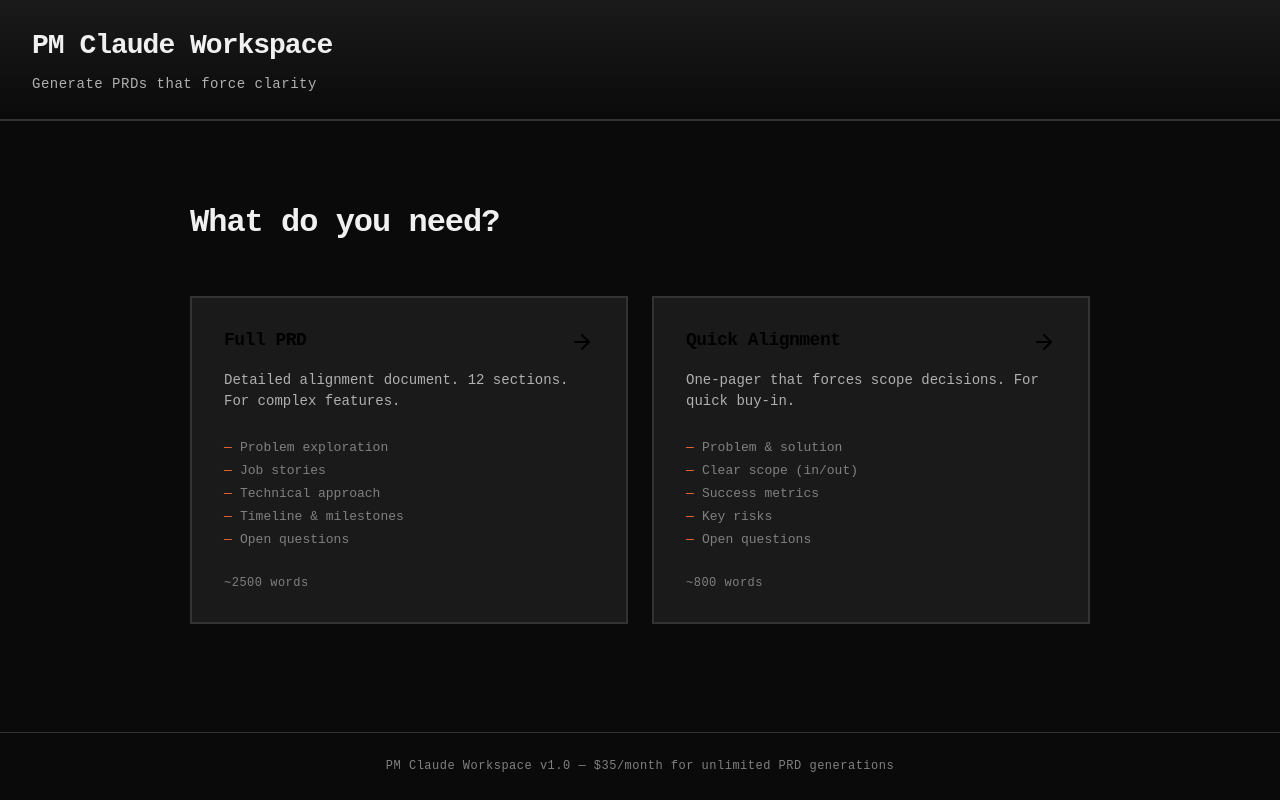
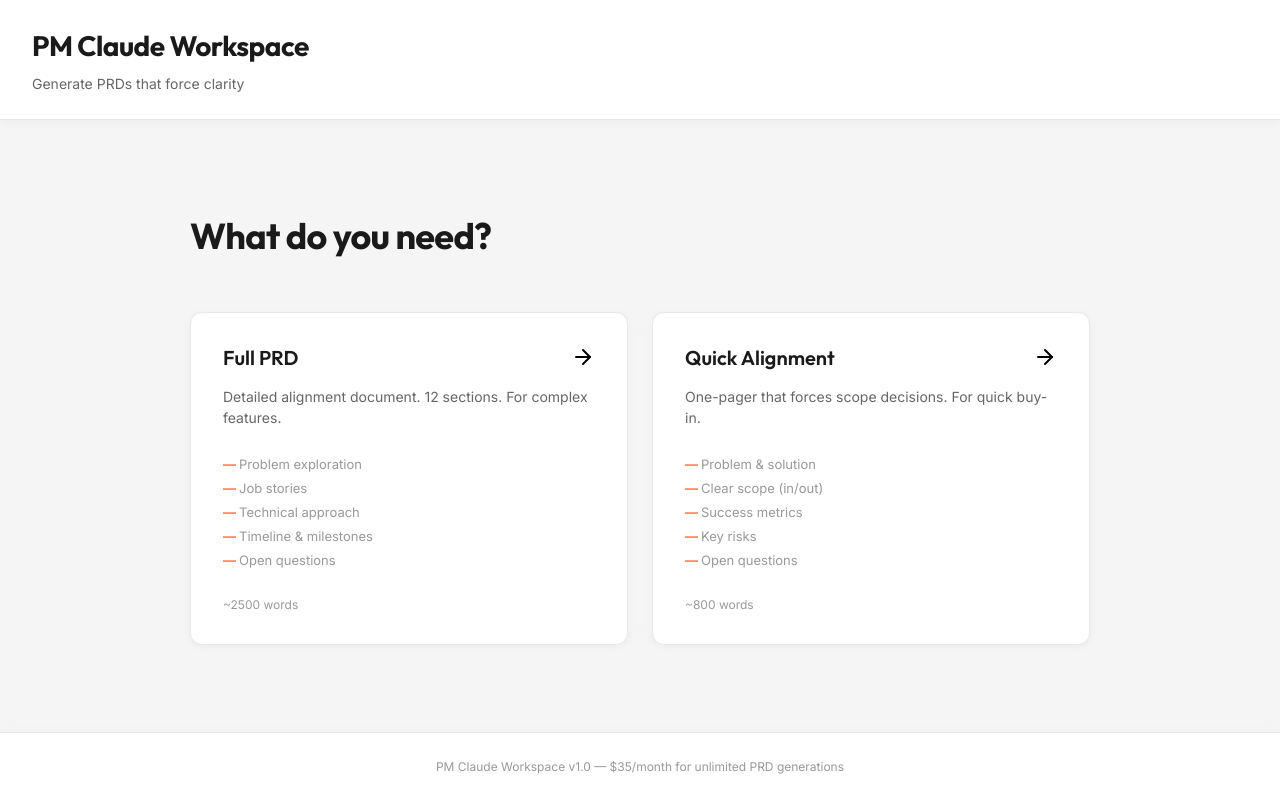
Before and after one commit to purdalmya/pm-claude-workspace, a React (Create React App) app: page / in a window 1280 px wide. Built offline with nearby package versions, Linux system fonts and the light colour scheme.

Commit message:
redesign with opinionated clarity direction

```diff
--- a/src/components/PMClaudeWorkspace.css
+++ b/src/components/PMClaudeWorkspace.css
@@ -1,23 +1,26 @@
-/* PM CLAUDE WORKSPACE STYLES */
-/* Brutalist utilitarian aesthetic, dark mode, sharp typography */
+/* PM CLAUDE WORKSPACE - OPINIONATED CLARITY DESIGN SYSTEM */
+/* Typography: Outfit (headlines) + Inter (body) + Georgia (accent) */
+/* Color: Disciplined orange usage + intentional grays */
+
+@import url('https://fonts.googleapis.com/css2?family=Outfit:wght@400;500;600;700&family=Inter:wght@400;500;600;700&display=swap');
 
 :root {
-  --color-bg-primary: #0a0a0a;
-  --color-bg-secondary: #1a1a1a;
-  --color-bg-tertiary: #2a2a2a;
-  --color-text-primary: #f0f0f0;
-  --color-text-secondary: #b0b0b0;
-  --color-text-tertiary: #808080;
+  --color-bg-light: #f5f5f5;
+  --color-bg-card: #ffffff;
+  --color-bg-secondary: #fafafa;
+  --color-text-primary: #1a1a1a;
+  --color-text-secondary: #666666;
+  --color-text-tertiary: #999999;
+  --color-border: #e8e8e8;
   --color-accent: #ff6b35;
   --color-accent-dark: #e55a25;
-  --color-border: #333333;
   --color-success: #22c55e;
   --color-warning: #eab308;
   --color-error: #ef4444;
 
-  --font-display: 'Courier Prime', monospace;
-  --font-body: 'Courier Prime', monospace;
-  --font-code: 'Monaco', 'Courier New', monospace;
+  --font-display: 'Outfit', -apple-system, BlinkMacSystemFont, 'Segoe UI', sans-serif;
+  --font-body: 'Inter', -apple-system, BlinkMacSystemFont, 'Segoe UI', sans-serif;
+  --font-accent: 'Georgia', serif;
 
   --spacing-xs: 4px;
   --spacing-sm: 8px;
@@ -25,6 +28,10 @@
   --spacing-lg: 24px;
   --spacing-xl: 32px;
   --spacing-2xl: 48px;
+
+  --radius-sm: 6px;
+  --radius-md: 8px;
+  --radius-lg: 12px;
 }
 
 * {
@@ -34,12 +41,13 @@
 }
 
 html, body {
-  background: var(--color-bg-primary);
+  background: var(--color-bg-light);
   color: var(--color-text-primary);
   font-family: var(--font-body);
   line-height: 1.6;
   -webkit-font-smoothing: antialiased;
   -moz-osx-font-smoothing: grayscale;
+  font-size: 15px;
 }
 
 /* MAIN LAYOUT */
@@ -47,48 +55,51 @@ html, body {
   display: flex;
   flex-direction: column;
   min-height: 100vh;
-  background: var(--color-bg-primary);
+  background: var(--color-bg-light);
 }
 
 .pm-header {
-  border-bottom: 2px solid var(--color-border);
+  background: var(--color-bg-card);
+  border-bottom: 1px solid var(--color-border);
   padding: var(--spacing-lg) var(--spacing-xl);
   display: flex;
   justify-content: space-between;
   align-items: flex-start;
-  background: linear-gradient(to bottom, var(--color-bg-secondary) 0%, var(--color-bg-primary) 100%);
+  box-shadow: 0 2px 8px rgba(0, 0, 0, 0.04);
 }
 
 .pm-header-content h1 {
+  font-family: var(--font-display);
   font-size: 28px;
   font-weight: 700;
-  letter-spacing: -1px;
   color: var(--color-text-primary);
   margin-bottom: var(--spacing-xs);
+  letter-spacing: -0.5px;
 }
 
 .pm-tagline {
   font-size: 14px;
   color: var(--color-text-secondary);
-  letter-spacing: 0.5px;
+  font-weight: 400;
 }
 
 .pm-reset-btn {
   background: transparent;
   border: 1px solid var(--color-border);
   color: var(--color-text-secondary);
-  padding: var(--spacing-sm) var(--spacing-md);
+  padding: 8px 16px;
   font-size: 13px;
+  font-family: var(--font-body);
+  font-weight: 500;
   cursor: pointer;
   transition: all 0.2s ease;
-  font-family: var(--font-body);
-  letter-spacing: 0.5px;
+  border-radius: var(--radius-md);
 }
 
 .pm-reset-btn:hover {
   border-color: var(--color-accent);
   color: var(--color-accent);
-  background: rgba(255, 107, 53, 0.05);
+  background: rgba(255, 107, 53, 0.04);
 }
 
 .pm-main {
@@ -101,25 +112,26 @@ html, body {
 }
 
 .pm-footer {
+  background: var(--color-bg-card);
   border-top: 1px solid var(--color-border);
   padding: var(--spacing-lg) var(--spacing-xl);
   text-align: center;
   color: var(--color-text-tertiary);
   font-size: 12px;
-  letter-spacing: 0.5px;
+  box-shadow: 0 -2px 8px rgba(0, 0, 0, 0.02);
 }
 
 /* SCREENS */
 .pm-screen {
   width: 100%;
   max-width: 900px;
-  animation: fadeIn 0.3s ease;
+  animation: fadeIn 0.3s ease-out;
 }
 
 @keyframes fadeIn {
   from {
     opacity: 0;
-    transform: translateY(8px);
+    transform: translateY(6px);
   }
   to {
     opacity: 1;
@@ -133,48 +145,38 @@ html, body {
 }
 
 .type-select-content h2 {
-  font-size: 32px;
+  font-family: var(--font-display);
+  font-size: 36px;
+  font-weight: 700;
   margin-bottom: var(--spacing-2xl);
-  letter-spacing: -1px;
+  color: var(--color-text-primary);
+  letter-spacing: -0.7px;
 }
 
 .type-grid {
   display: grid;
   grid-template-columns: 1fr 1fr;
   gap: var(--spacing-lg);
-  margin-bottom: var(--spacing-xl);
 }
 
 .type-card {
-  background: var(--color-bg-secondary);
-  border: 2px solid var(--color-border);
+  background: var(--color-bg-card);
+  border: 1px solid var(--color-border);
   padding: var(--spacing-xl);
   cursor: pointer;
-  transition: all 0.2s ease;
+  transition: all 0.25s ease;
   text-align: left;
   font-family: var(--font-body);
+  border-radius: var(--radius-lg);
+  box-shadow: 0 2px 8px rgba(0, 0, 0, 0.04);
   position: relative;
   overflow: hidden;
 }
 
-.type-card::before {
-  content: '';
-  position: absolute;
-  top: 0;
-  left: -100%;
-  width: 100%;
-  height: 100%;
-  background: linear-gradient(90deg, transparent, rgba(255, 107, 53, 0.1), transparent);
-  transition: left 0.5s ease;
-}
-
-.type-card:hover::before {
-  left: 100%;
-}
-
 .type-card:hover {
   border-color: var(--color-accent);
-  background: var(--color-bg-tertiary);
+  box-shadow: 0 8px 24px rgba(0, 0, 0, 0.08);
+  transform: translateY(-2px);
 }
 
 .type-card-header {
@@ -185,8 +187,10 @@ html, body {
 }
 
 .type-card h3 {
-  font-size: 18px;
-  letter-spacing: -0.5px;
+  font-family: var(--font-display);
+  font-size: 20px;
+  font-weight: 600;
+  color: var(--color-text-primary);
 }
 
 .type-card > p {
@@ -214,12 +218,13 @@ html, body {
   position: absolute;
   left: 0;
   color: var(--color-accent);
+  font-weight: 600;
 }
 
 .type-time {
   font-size: 12px;
   color: var(--color-text-tertiary);
-  letter-spacing: 0.5px;
+  margin-top: var(--spacing-md);
 }
 
 @media (max-width: 768px) {
@@ -238,16 +243,19 @@ html, body {
 }
 
 .form-container h2 {
-  font-size: 28px;
+  font-family: var(--font-display);
+  font-size: 32px;
+  font-weight: 700;
   margin-bottom: var(--spacing-sm);
-  letter-spacing: -1px;
+  color: var(--color-text-primary);
+  letter-spacing: -0.5px;
 }
 
 .form-subtitle {
   color: var(--color-text-secondary);
-  font-size: 14px;
+  font-size: 15px;
   margin-bottom: var(--spacing-xl);
-  line-height: 1.5;
+  line-height: 1.6;
 }
 
 .pm-form {
@@ -263,32 +271,37 @@ html, body {
 
 .form-label {
   font-size: 12px;
-  letter-spacing: 1px;
+  font-weight: 600;
   color: var(--color-text-secondary);
   margin-bottom: var(--spacing-sm);
   text-transform: uppercase;
-  font-weight: 600;
+  letter-spacing: 0.5px;
 }
 
 .form-input,
 .update-input {
-  background: var(--color-bg-secondary);
+  background: var(--color-bg-card);
   border: 1px solid var(--color-border);
   color: var(--color-text-primary);
   padding: var(--spacing-md);
   font-family: var(--font-body);
-  font-size: 14px;
+  font-size: 15px;
   line-height: 1.6;
   resize: vertical;
   transition: all 0.2s ease;
+  border-radius: var(--radius-md);
 }
 
 .form-input:focus,
 .update-input:focus {
   outline: none;
   border-color: var(--color-accent);
-  background: var(--color-bg-tertiary);
   box-shadow: 0 0 0 3px rgba(255, 107, 53, 0.1);
+}
+
+.form-input::placeholder,
+.update-input::placeholder {
+  color: var(--color-text-tertiary);
 }
 
 /* BUTTONS */
@@ -299,7 +312,7 @@ html, body {
   color: var(--color-text-primary);
   font-family: var(--font-body);
   font-size: 14px;
-  letter-spacing: 0.5px;
+  font-weight: 600;
   cursor: pointer;
   transition: all 0.2s ease;
   display: flex;
@@ -307,27 +320,29 @@ html, body {
   justify-content: center;
   gap: var(--spacing-sm);
   min-height: 44px;
+  border-radius: var(--radius-md);
 }
 
 .pm-button-primary {
   background: var(--color-accent);
   border-color: var(--color-accent);
-  color: #000;
-  font-weight: 600;
+  color: #ffffff;
 }
 
 .pm-button-primary:hover:not(:disabled) {
   background: var(--color-accent-dark);
   border-color: var(--color-accent-dark);
+  box-shadow: 0 4px 12px rgba(255, 107, 53, 0.25);
 }
 
 .pm-button-secondary {
   border-color: var(--color-border);
+  color: var(--color-text-primary);
 }
 
 .pm-button-secondary:hover:not(:disabled) {
   border-color: var(--color-text-secondary);
-  color: var(--color-text-secondary);
+  background: var(--color-bg-secondary);
 }
 
 .pm-button:disabled {
@@ -337,21 +352,16 @@ html, body {
 
 /* VALIDATION MESSAGE */
 .pm-validation-message {
-  background: rgba(239, 68, 68, 0.1);
-  border: 1px solid rgba(239, 68, 68, 0.3);
-  color: #fca5a5;
+  background: rgba(239, 68, 68, 0.08);
+  border: 1px solid rgba(239, 68, 68, 0.2);
+  color: #991b1b;
   padding: var(--spacing-md);
   margin-bottom: var(--spacing-lg);
   display: flex;
   align-items: flex-start;
   gap: var(--spacing-sm);
   font-size: 13px;
-  border-radius: 2px;
-}
-
-.pm-validation-message svg {
-  flex-shrink: 0;
-  margin-top: 2px;
+  border-radius: var(--radius-md);
 }
 
 /* GENERATING SCREEN */
@@ -365,6 +375,10 @@ html, body {
 
 .generating-content {
   text-align: center;
+  background: var(--color-bg-card);
+  padding: var(--spacing-2xl);
+  border-radius: var(--radius-lg);
+  border: 1px solid var(--color-border);
 }
 
 .generating-spinner {
@@ -393,14 +407,17 @@ html, body {
 }
 
 .generating-content h2 {
+  font-family: var(--font-display);
   font-size: 24px;
+  font-weight: 700;
   margin-bottom: var(--spacing-sm);
-  letter-spacing: -0.5px;
+  color: var(--color-text-primary);
 }
 
 .generating-content p {
   color: var(--color-text-secondary);
   font-size: 14px;
+  line-height: 1.6;
 }
 
 /* VIEWING SCREEN */
@@ -409,8 +426,23 @@ html, body {
 }
 
 .prd-container {
-  background: var(--color-bg-secondary);
+  background: var(--color-bg-card);
   border: 1px solid var(--color-border);
+  border-radius: var(--radius-lg);
+  box-shadow: 0 4px 16px rgba(0, 0, 0, 0.06);
+  overflow: hidden;
+  animation: slideUp 0.4s ease-out;
+}
+
+@keyframes slideUp {
+  from {
+    opacity: 0;
+    transform: translateY(12px);
+  }
+  to {
+    opacity: 1;
+    transform: translateY(0);
+  }
 }
 
 .prd-header {
@@ -419,6 +451,7 @@ html, body {
   align-items: center;
   padding: var(--spacing-lg) var(--spacing-xl);
   border-bottom: 1px solid var(--color-border);
+  background: var(--color-bg-secondary);
 }
 
 .prd-meta {
@@ -428,14 +461,14 @@ html, body {
 }
 
 .prd-type {
-  font-size: 12px;
-  background: rgba(255, 107, 53, 0.15);
+  font-size: 11px;
+  background: rgba(255, 107, 53, 0.1);
   color: var(--color-accent);
-  padding: var(--spacing-xs) var(--spacing-sm);
-  border-radius: 2px;
-  letter-spacing: 0.5px;
+  padding: 4px 8px;
+  border-radius: var(--radius-sm);
   font-weight: 600;
   text-transform: uppercase;
+  letter-spacing: 0.5px;
 }
 
 .prd-timestamp {
@@ -452,46 +485,45 @@ html, body {
   background: transparent;
   border: 1px solid var(--color-border);
   color: var(--color-text-secondary);
-  padding: var(--spacing-sm) var(--spacing-md);
+  padding: 8px 12px;
   font-size: 12px;
+  font-weight: 600;
   cursor: pointer;
   display: flex;
   align-items: center;
   gap: var(--spacing-xs);
   transition: all 0.2s ease;
   font-family: var(--font-body);
-  letter-spacing: 0.5px;
   text-transform: uppercase;
+  letter-spacing: 0.3px;
+  border-radius: var(--radius-sm);
 }
 
 .pm-action-btn:hover {
   border-color: var(--color-accent);
   color: var(--color-accent);
+  background: rgba(255, 107, 53, 0.04);
 }
 
 .pm-update-btn:hover {
   border-color: var(--color-success);
   color: var(--color-success);
+  background: rgba(34, 197, 94, 0.04);
 }
 
 /* PRD NOTE */
 .prd-note {
-  background: rgba(234, 179, 8, 0.1);
-  border: 1px solid rgba(234, 179, 8, 0.3);
-  color: #fde047;
+  background: rgba(234, 179, 8, 0.08);
+  border-left: 3px solid var(--color-warning);
+  color: #92400e;
   padding: var(--spacing-md) var(--spacing-lg);
   margin: 0;
   display: flex;
   align-items: flex-start;
   gap: var(--spacing-sm);
   font-size: 13px;
-  line-height: 1.5;
-  border-radius: 2px;
-}
-
-.prd-note svg {
-  flex-shrink: 0;
-  margin-top: 2px;
+  line-height: 1.6;
+  border-radius: var(--radius-md);
 }
 
 /* PRD CONTENT */
@@ -505,12 +537,13 @@ html, body {
 }
 
 .prd-content h2 {
-  font-size: 18px;
+  font-family: var(--font-accent);
+  font-size: 20px;
   font-weight: 700;
+  color: var(--color-accent);
   margin: var(--spacing-xl) 0 var(--spacing-md) 0;
-  letter-spacing: -0.5px;
-  border-bottom: 1px solid var(--color-border);
   padding-bottom: var(--spacing-md);
+  border-bottom: 2px solid var(--color-accent);
 }
 
 .prd-content h2:first-child {
@@ -518,22 +551,24 @@ html, body {
 }
 
 .prd-content h3 {
+  font-family: var(--font-display);
   font-size: 14px;
   font-weight: 600;
   margin: var(--spacing-lg) 0 var(--spacing-sm) 0;
   color: var(--color-text-secondary);
+  text-transform: uppercase;
   letter-spacing: 0.5px;
-  text-transform: uppercase;
 }
 
 .prd-section-highlight {
-  font-size: 16px !important;
+  font-family: var(--font-accent) !important;
+  font-size: 18px !important;
   font-weight: 700 !important;
   color: var(--color-accent) !important;
   margin: var(--spacing-lg) 0 var(--spacing-md) 0 !important;
   text-transform: uppercase !important;
-  letter-spacing: 1px !important;
-  border-left: 3px solid var(--color-accent);
+  letter-spacing: 0.7px !important;
+  border-left: 4px solid var(--color-accent);
   padding-left: var(--spacing-md);
 }
 
@@ -590,15 +625,19 @@ html, body {
 }
 
 .update-container h2 {
-  font-size: 28px;
+  font-family: var(--font-display);
+  font-size: 32px;
+  font-weight: 700;
   margin-bottom: var(--spacing-sm);
-  letter-spacing: -1px;
+  color: var(--color-text-primary);
+  letter-spacing: -0.5px;
 }
 
 .update-subtitle {
   color: var(--color-text-secondary);
-  font-size: 14px;
+  font-size: 15px;
   margin-bottom: var(--spacing-lg);
+  line-height: 1.6;
 }
 
 .update-input {
```
